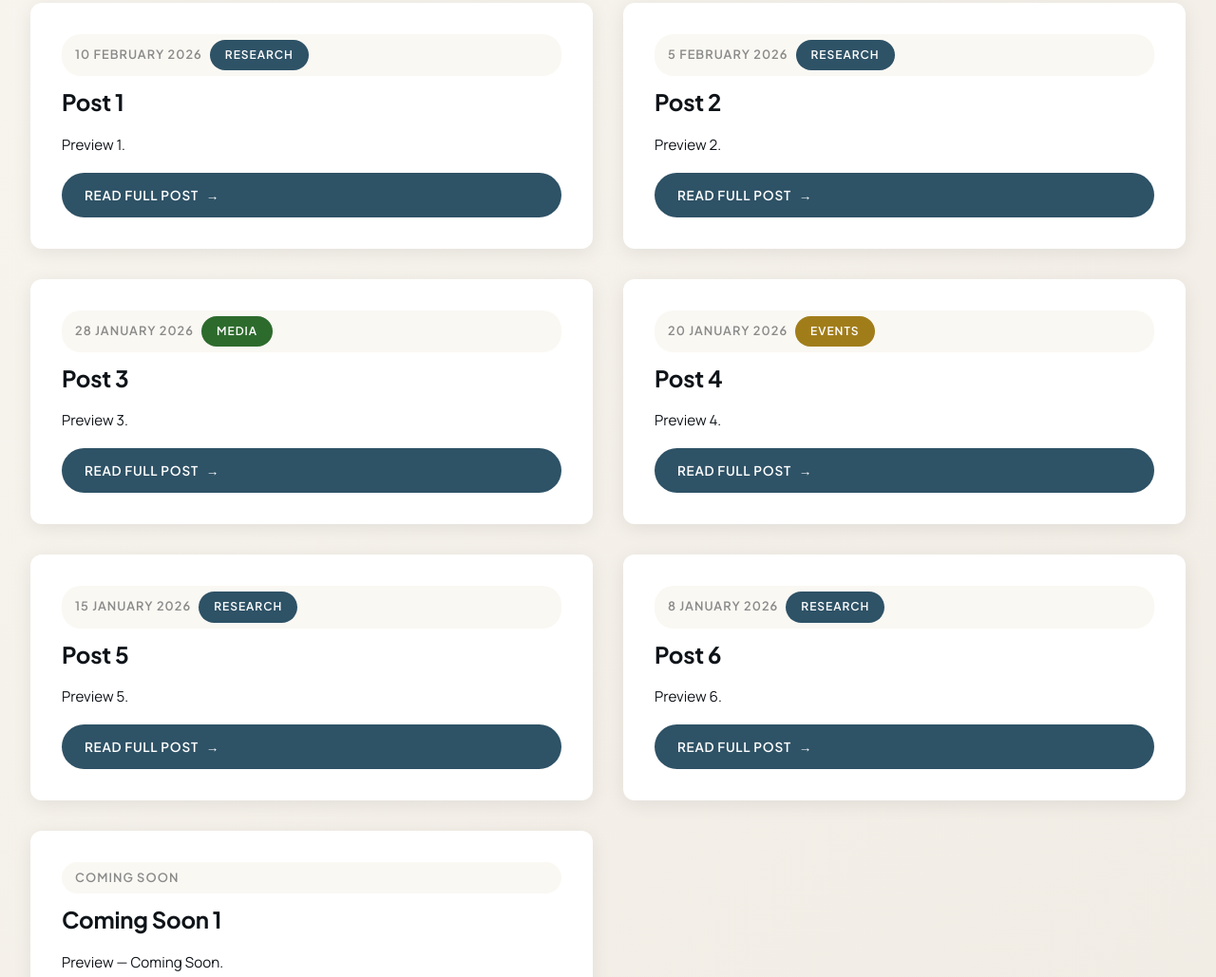
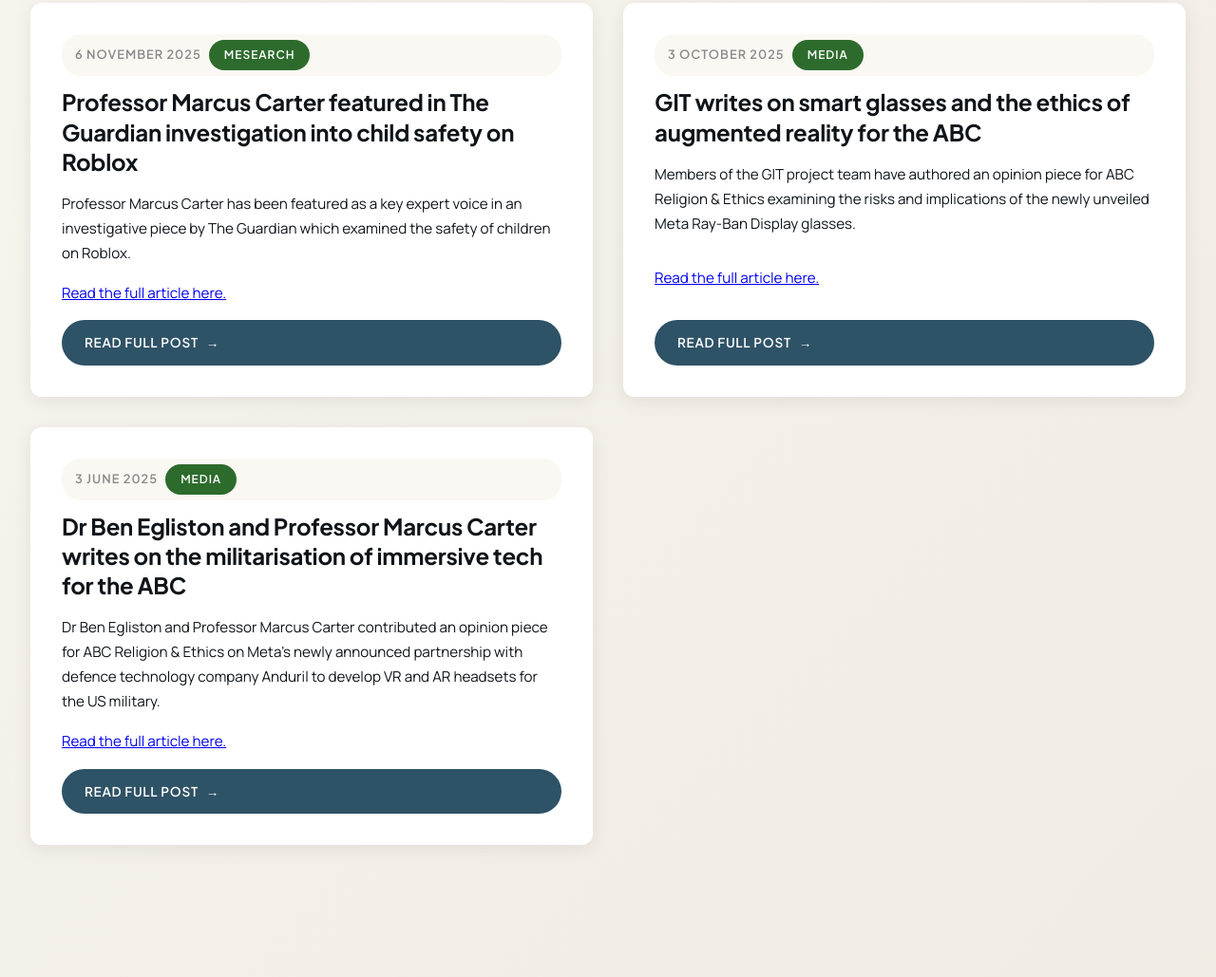
Before and after one commit to JGRAYMECO/PROJECTGIT, a plain HTML site: page news.html in a window 1280 px wide. Shown: the part 1090-2119 px from the top of the page at 95% size. Drawn offline with Linux system fonts and the light colour scheme.

Commit message:
Update news.html

```diff
--- a/news.html
+++ b/news.html
@@ -625,7 +625,7 @@
         <!-- BLOG POST 1 - News (Featured) -->
         <article class="post featured" data-category="events">
             <div class="post-header">
-                <div class="post-date">16 February 2026<span class="post-category events">Events</span></div>
+                <div class="post-date">5 February 2026<span class="post-category events">Events</span></div>
                 <h2>GIT speaks at AWE Asia 2026</h2>
 
                 <p class="post-preview">
@@ -646,94 +646,49 @@
         </article>
 
         <!-- BLOG POST 2 - Research -->
-        <article class="post" data-category="research">
-            <div class="post-date">10 February 2026<span class="post-category research">Research</span></div>
-            <h2>Post 1</h2>
+        <article class="post" data-category="media">
+            <div class="post-date">6 November 2025<span class="post-category media">Mesearch</span></div>
+            <h2>Professor Marcus Carter featured in The Guardian investigation into child safety on Roblox</h2>
 
             <p class="post-preview">
-                Preview 1.
+                Professor Marcus Carter has been featured as a key expert voice in an investigative piece by The Guardian which examined the safety of children on Roblox.
+            </p>
+            <p class="post-preview">
+            <a href="https://www.theguardian.com/games/2025/nov/05/roblox-game-robux-children-child-kids-safety-parental-controls">Read the full article here.</a>
             </p>
 
             <!-- Link to full post -->
-            <a href="news/post1.html" class="read-more-link">Read full post</a>
+            <a href="news/theguardian-roblox.html" class="read-more-link">Read full post</a>
         </article>
 
         <!-- BLOG POST 3 - Publication -->
-        <article class="post" data-category="research">
-            <div class="post-date">5 February 2026<span class="post-category research">Research</span></div>
-            <h2>Post 2</h2>
+        <article class="post" data-category="media">
+            <div class="post-date">3 October 2025<span class="post-category media">Media</span></div>
+            <h2>GIT writes on smart glasses and the ethics of augmented reality for the ABC</h2>
 
             <p class="post-preview">
-                Preview 2.
+                Members of the GIT project team have authored an opinion piece for ABC Religion & Ethics examining the risks and implications of the newly unveiled Meta Ray-Ban Display glasses.
             </p>
-
+            <p class="post-preview">
+            <a href="https://www.abc.net.au/religion/meta-ai-smart-glasses-and-the-ethics-of-augmented-reality/105849612">Read the full article here.</a>
+            </p>
             <!-- Link to full post -->
-            <a href="news/post2.html" class="read-more-link">Read full post</a>
+            <a href="news/abc-smartglasses.html" class="read-more-link">Read full post</a>
         </article>
 
         <!-- BLOG POST 4 - Media -->
         <article class="post" data-category="media">
-            <div class="post-date">28 January 2026<span class="post-category media">Media</span></div>
-            <h2>Post 3</h2>
+            <div class="post-date">3 June 2025<span class="post-category media">Media</span></div>
+            <h2>Dr Ben Egliston and Professor Marcus Carter writes on the militarisation of immersive tech for the ABC</h2>
 
             <p class="post-preview">
-               Preview 3.
+               Dr Ben Egliston and Professor Marcus Carter contributed an opinion piece for ABC Religion & Ethics on Meta's newly announced partnership with defence technology company Anduril to develop VR and AR headsets for the US military.
             </p>
-
+            <p class="post-preview">
+            <a href="https://www.abc.net.au/religion/militarisation-of-immersive-technology-ethics-social-cost/105370400">Read the full article here.</a>
+            </p>
             <!-- Link to full post -->
-            <a href="news/post3.html" class="read-more-link">Read full post</a>
-        </article>
-
-        <!-- BLOG POST 5 - Events -->
-        <article class="post" data-category="events">
-            <div class="post-date">20 January 2026<span class="post-category events">Events</span></div>
-            <h2>Post 4</h2>
-
-            <p class="post-preview">
-               Preview 4.
-            </p>
-
-            <!-- Link to full post -->
-            <a href="news/post4.html" class="read-more-link">Read full post</a>
-        </article>
-
-        <!-- BLOG POST 6 - Research -->
-        <article class="post" data-category="research">
-            <div class="post-date">15 January 2026<span class="post-category research">Research</span></div>
-            <h2>Post 5</h2>
-
-            <p class="post-preview">
-                Preview 5.
-            </p>
-
-            <!-- Link to full post -->
-            <a href="news/post5.html" class="read-more-link">Read full post</a>
-        </article>
-
-        <!-- BLOG POST 7 - Research -->
-        <article class="post" data-category="research">
-            <div class="post-date">8 January 2026<span class="post-category research">Research</span></div>
-            <h2>Post 6</h2>
-
-            <p class="post-preview">
-                Preview 6.
-            </p>
-
-            <!-- Link to full post -->
-            <a href="news/post6.html" class="read-more-link">Read full post</a>
-        </article>
-
-        <!-- BLOG POST 8 - Event -->
-        <article class="post" data-category="events">
-            <div class="post-date">Coming Soon</div>
-            <h2>Coming Soon 1</h2>
-
-            <p class="post-preview">
-                Preview — Coming Soon.
-            </p>
-
-            <!-- Link to full post -->
-            <a href="news/comingsoon1.html" class="read-more-link">Read full post</a>
+            <a href="news/abc-militarisation.html" class="read-more-link">Read full post</a>
         </article>
 
         </div><!-- end posts-grid -->
```
